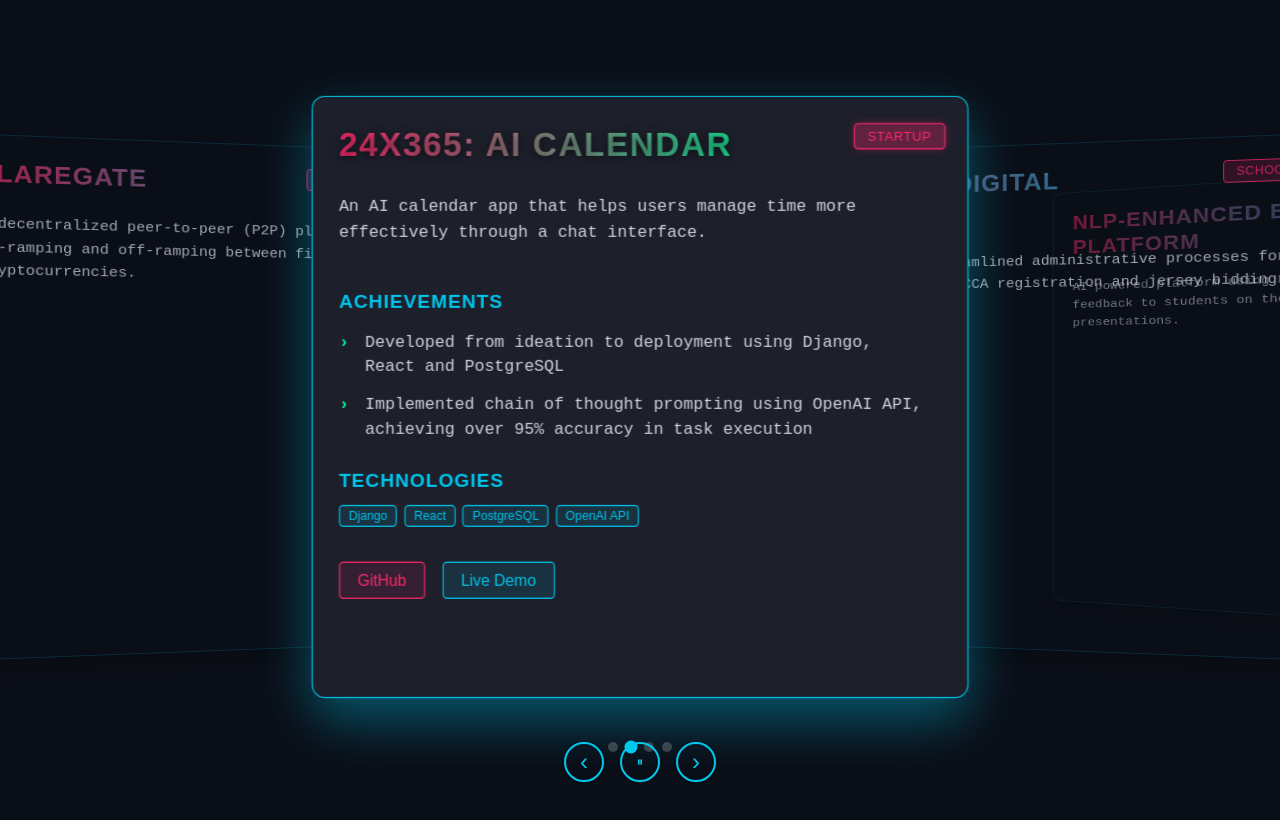
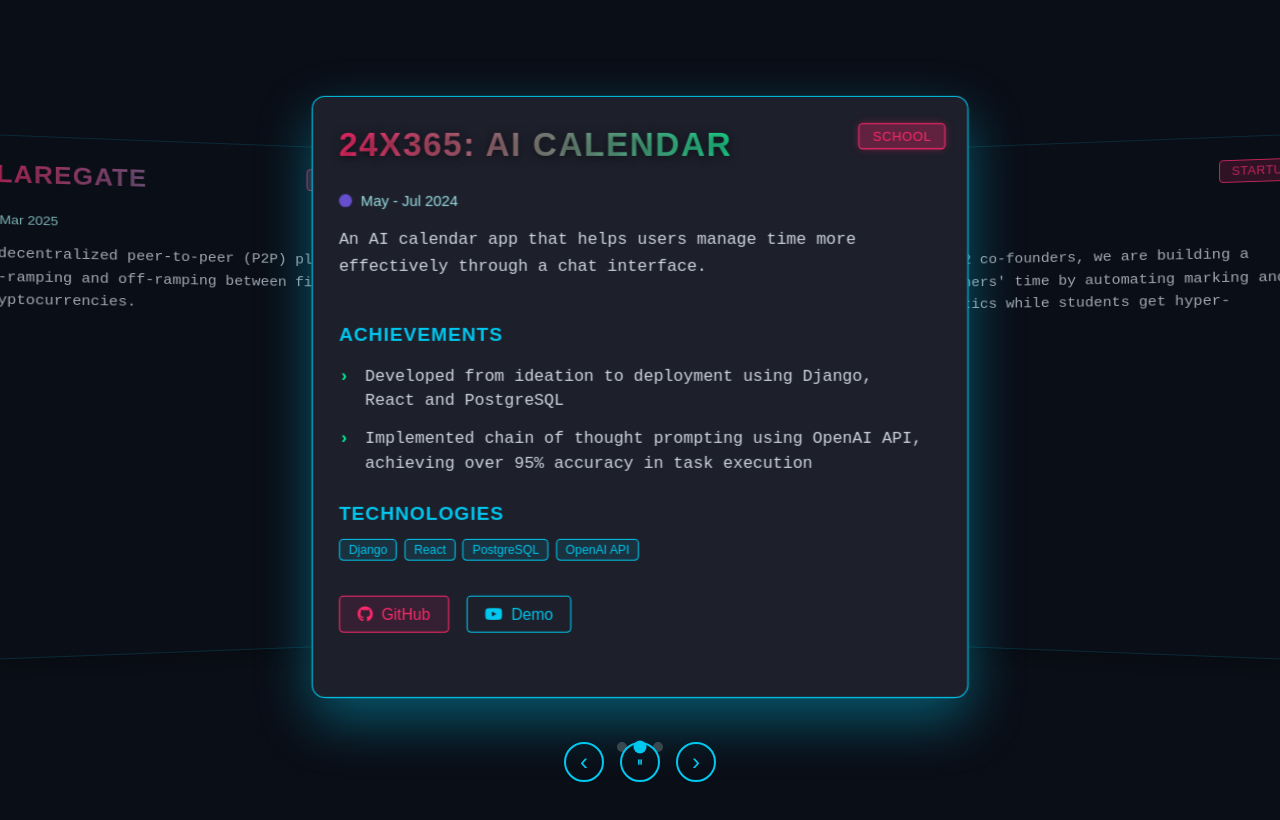
Before and after one commit to lim-4158/personal-website, a Next.js app: page / in a window 1280 px wide. Shown: the part 2300-3120 px from the top of the page. Built offline with nearby package versions, Linux system fonts and the light colour scheme.

Commit message:
fixed styling for carousel

```diff
--- a/src/app/globals.css
+++ b/src/app/globals.css
@@ -1413,3 +1413,32 @@ section {
     font-size: 0.85rem;
   }
 }
+
+.project-period {
+  font-family: 'Chakra Petch', sans-serif;
+  font-size: 0.85rem;
+  color: var(--text-secondary);
+  margin: 0rem 0 1rem;
+  display: flex;
+  align-items: center;
+  opacity: 0.9;
+}
+
+.project-period::before {
+  content: '';
+  display: inline-block;
+  width: 12px;
+  height: 12px;
+  background-color: var(--accent-tertiary);
+  border-radius: 50%;
+  margin-right: 0.5rem;
+  opacity: 0.8;
+  animation: subtle-pulse 3s infinite;
+}
+
+/* Add a subtle pulse animation to the period indicator */
+@keyframes subtle-pulse {
+  0% { opacity: 0.6; }
+  50% { opacity: 1; }
+  100% { opacity: 0.6; }
+}
--- a/src/app/responsive.css
+++ b/src/app/responsive.css
@@ -182,6 +182,24 @@
     font-size: 0.7rem;
     padding: 0.2rem 0.5rem;
   }
+
+  /* Adjust project links for better display on mobile */
+  .project-links {
+    flex-wrap: wrap;
+    justify-content: center;
+  }
+
+  .project-link {
+    font-size: 0.8rem;
+    padding: 0.4rem 0.8rem;
+    flex: 0 0 calc(50% - 0.5rem);
+    margin-bottom: 0.5rem;
+  }
+
+  .project-period {
+    font-size: 0.8rem;
+    margin-bottom: 0.75rem;
+  }
 }
 
 @media (max-width: 480px) {
@@ -210,6 +228,12 @@
   /* CRT effect reduced on small screens for performance */
   .scanline {
     opacity: 0.1;
+  }
+
+  .project-link {
+    font-size: 0.75rem;
+    padding: 0.3rem 0.6rem;
+    flex: 0 0 100%;
   }
 }
 
--- a/src/components/ProjectCard.js
+++ b/src/components/ProjectCard.js
@@ -2,7 +2,7 @@
 
 import React from 'react';
 
-const ProjectCard = ({ title, description, technologies, achievements, links }) => {
+const ProjectCard = ({ title, period, description, technologies, achievements, links }) => {
   return (
     <div className="card project-card">
       <div className="card-header">
@@ -10,6 +10,7 @@ const ProjectCard = ({ title, description, technologies, achievements, links })
         <h3 className="card-title">{title}</h3>
       </div>
       <div className="card-content">
+        {period && <div className="project-period">{period}</div>}
         <p className="project-description">{description}</p>
 
         {achievements && achievements.length > 0 && (
@@ -25,6 +26,7 @@ const ProjectCard = ({ title, description, technologies, achievements, links })
           </div>
         )}
 
+        {technologies && technologies.length > 0 && (
           <div className="technologies-container">
             <h4 className="section-subtitle">Technologies</h4>
             <div className="tech-tags">
@@ -33,17 +35,31 @@ const ProjectCard = ({ title, description, technologies, achievements, links })
               ))}
             </div>
           </div>
+        )}
 
-        {links && (
+        {links && Object.keys(links).length > 0 && (
           <div className="project-links">
             {links.github && (
-              <a href={links.github} target="_blank" rel="noopener noreferrer" className="project-link">
+              <a href={links.github} target="_blank" rel="noopener noreferrer" className="project-link github">
                 <i className="fab fa-github"></i> GitHub
               </a>
             )}
             {links.live && (
-              <a href={links.live} target="_blank" rel="noopener noreferrer" className="project-link">
+              <a href={links.live} target="_blank" rel="noopener noreferrer" className="project-link live">
                 <i className="fas fa-external-link-alt"></i> Live Demo
+              </a>
+            )}
+            {links.demo && (
+              <a href={links.demo} target="_blank" rel="noopener noreferrer" className="project-link demo">
+                {links.demo.includes('youtube') ?
+                  <><i className="fab fa-youtube"></i> Demo</> :
+                  <><i className="fas fa-laptop-code"></i> Demo</>
+                }
+              </a>
+            )}
+            {links.dorahacks && (
+              <a href={links.dorahacks} target="_blank" rel="noopener noreferrer" className="project-link dorahacks">
+                <i className="fas fa-trophy"></i> DoraHacks
               </a>
             )}
           </div>
--- a/src/components/ProjectCarousel.js
+++ b/src/components/ProjectCarousel.js
@@ -83,6 +83,9 @@ const ProjectCarousel = ({ projects }) => {
                   {project.projectType && (
                     <span className="project-type-tag">{project.projectType}</span>
                   )}
+                  {project.period && (
+                    <div className="project-period">{project.period}</div>
+                  )}
                   <p className="project-description">{project.description}</p>
                 </div>
                 {isActive && (
@@ -98,6 +101,7 @@ const ProjectCarousel = ({ projects }) => {
                       </div>
                     )}
 
+                    {project.technologies && project.technologies.length > 0 && (
                       <div className="project-technologies">
                         <h4>Technologies</h4>
                         <div className="carousel-techs">
@@ -106,8 +110,9 @@ const ProjectCarousel = ({ projects }) => {
                           ))}
                         </div>
                       </div>
+                    )}
 
-                    {project.links && (
+                    {project.links && Object.keys(project.links).length > 0 && (
                       <div className="project-links">
                         {project.links.github && (
                           <a
@@ -117,7 +122,7 @@ const ProjectCarousel = ({ projects }) => {
                             className="project-link github"
                             onClick={(e) => e.stopPropagation()}
                           >
-                            GitHub
+                            <i className="fab fa-github"></i> GitHub
                           </a>
                         )}
                         {project.links.live && (
@@ -128,7 +133,32 @@ const ProjectCarousel = ({ projects }) => {
                             className="project-link live"
                             onClick={(e) => e.stopPropagation()}
                           >
-                            Live Demo
+                            <i className="fas fa-external-link-alt"></i> Live Demo
+                          </a>
+                        )}
+                        {project.links.demo && (
+                          <a
+                            href={project.links.demo}
+                            target="_blank"
+                            rel="noopener noreferrer"
+                            className="project-link demo"
+                            onClick={(e) => e.stopPropagation()}
+                          >
+                            {project.links.demo.includes('youtube') ?
+                              <><i className="fab fa-youtube"></i> Demo</> :
+                              <><i className="fas fa-laptop-code"></i> Demo</>
+                            }
+                          </a>
+                        )}
+                        {project.links.dorahacks && (
+                          <a
+                            href={project.links.dorahacks}
+                            target="_blank"
+                            rel="noopener noreferrer"
+                            className="project-link dorahacks"
+                            onClick={(e) => e.stopPropagation()}
+                          >
+                            <i className="fas fa-trophy"></i> DoraHacks
                           </a>
                         )}
                       </div>
--- a/src/components/ProjectsSection.js
+++ b/src/components/ProjectsSection.js
@@ -7,6 +7,7 @@ export const projectsData = [
   {
     title: "FlareGate",
     projectType: "ETH Oxford 2025 Hackathon",
+    period: "Mar 2025",
     description: "A decentralized peer-to-peer (P2P) platform for seamless on-ramping and off-ramping between fiat currencies and cryptocurrencies.",
     technologies: ["Blockchain", "Solidity", "Web3", "React", "Smart Contracts"],
     achievements: [
@@ -15,13 +16,16 @@ export const projectsData = [
       "Awarded the STOW grant to represent NUS at ETH Oxford @ Oxford University"
     ],
     links: {
-      github: "https://dorahacks.io/buidl/22543/",
-      live: "https://flaregate.example.com"
+      github: "https://github.com/jefflcy/eth-oxford-2025",
+      dorahacks: "https://dorahacks.io/buidl/22543/",
+      live: "https://eth-oxford-2025-two.vercel.app",
+      demo: "https://www.youtube.com/watch?v=P0KEnGjBFUc"
     }
   },
   {
     title: "24X365: AI Calendar",
-    projectType: "Startup",
+    projectType: "School",
+    period: "May - Jul 2024",
     description: "An AI calendar app that helps users manage time more effectively through a chat interface.",
     technologies: ["Django", "React", "PostgreSQL", "OpenAI API"],
     achievements: [
@@ -29,40 +33,21 @@ export const projectsData = [
       "Implemented chain of thought prompting using OpenAI API, achieving over 95% accuracy in task execution"
     ],
     links: {
-      github: "https://github.com/username/24x365",
-      live: "https://24x365.example.com"
+      github: "https://github.com/lim-4158/24x365",
+      demo: "https://www.youtube.com/watch?v=Fl1JJUhk-fs"
     }
   },
   {
-    title: "Eusoff Hall Digital Systems",
-    projectType: "School",
-    description: "Digital tools that streamlined administrative processes for Eusoff Hall, including CCA registration and jersey bidding systems.",
-    technologies: ["Next.js", "MongoDB", "Node.js", "Express", "JWT"],
-    achievements: [
-      "Reduced manual processing time by 70% through automated form handling",
-      "Implemented secure authentication system for 600+ hall residents",
-      "Created intuitive interfaces leading to 98% user satisfaction rating"
-    ],
+    title: "IntelliGENce",
+    projectType: "Startup",
+    period: "March 2025 - Present",
+    description: "Alongside with another 2 co-founders, we are building a platform that save teachers' time by automating marking and providing student analytics while students get hyper-personalised feedback",
+    technologies: ["Cursor", "NextJS"],
     links: {
-      github: "https://github.com/username/eusoff-digital",
-      live: "https://eusoff-systems.example.com"
+      demo: "https://www.youtube.com/watch?v=TtdgfVJAtA8"
     }
   },
-  {
-    title: "NLP-Enhanced Education Platform",
-    projectType: "Personal",
-    description: "AI-powered platform using NLP to provide personalized feedback to students on their assignments and presentations.",
-    technologies: ["Python", "TensorFlow", "Flask", "Vue.js", "NLP"],
-    achievements: [
-      "Built custom NLP models with 92% accuracy in identifying improvement areas",
-      "Deployed to 3 university departments as a pilot program",
-      "Featured in campus tech showcase for innovation in education technology"
-    ],
-    links: {
-      github: "https://github.com/username/nlp-education",
-      live: "https://edu-nlp.example.com"
-    }
-  }
+
 ];
 
 const ProjectsSection = () => {
@@ -73,10 +58,11 @@ const ProjectsSection = () => {
           key={index}
           title={project.title}
           projectType={project.projectType}
+          period={project.period}
           description={project.description}
-          technologies={project.technologies}
-          achievements={project.achievements}
-          links={project.links}
+          technologies={project.technologies || []}
+          achievements={project.achievements || []}
+          links={project.links || {}}
         />
       ))}
     </div>
```
Lines whose indentation alone changed are shown as unchanged.
